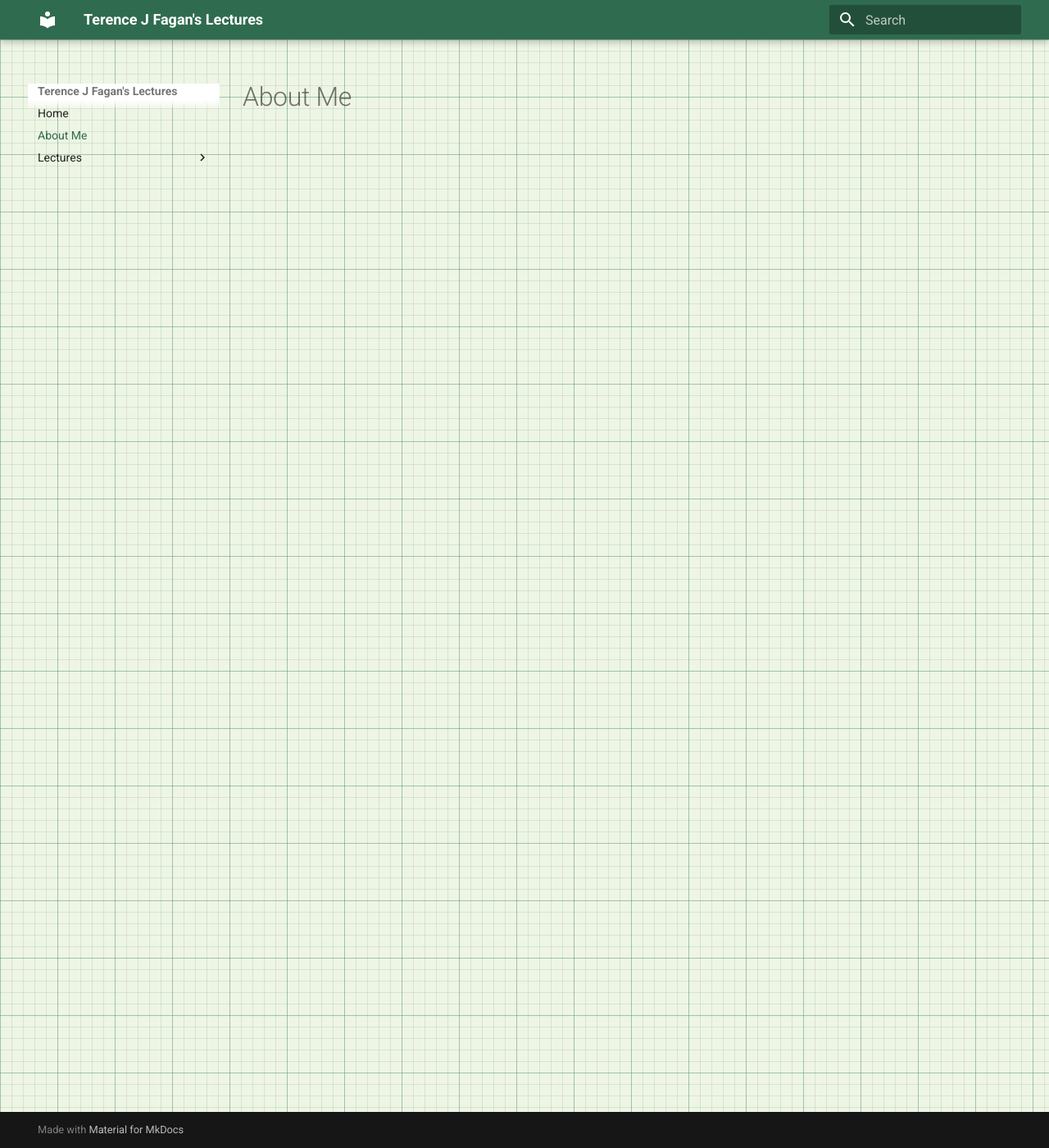
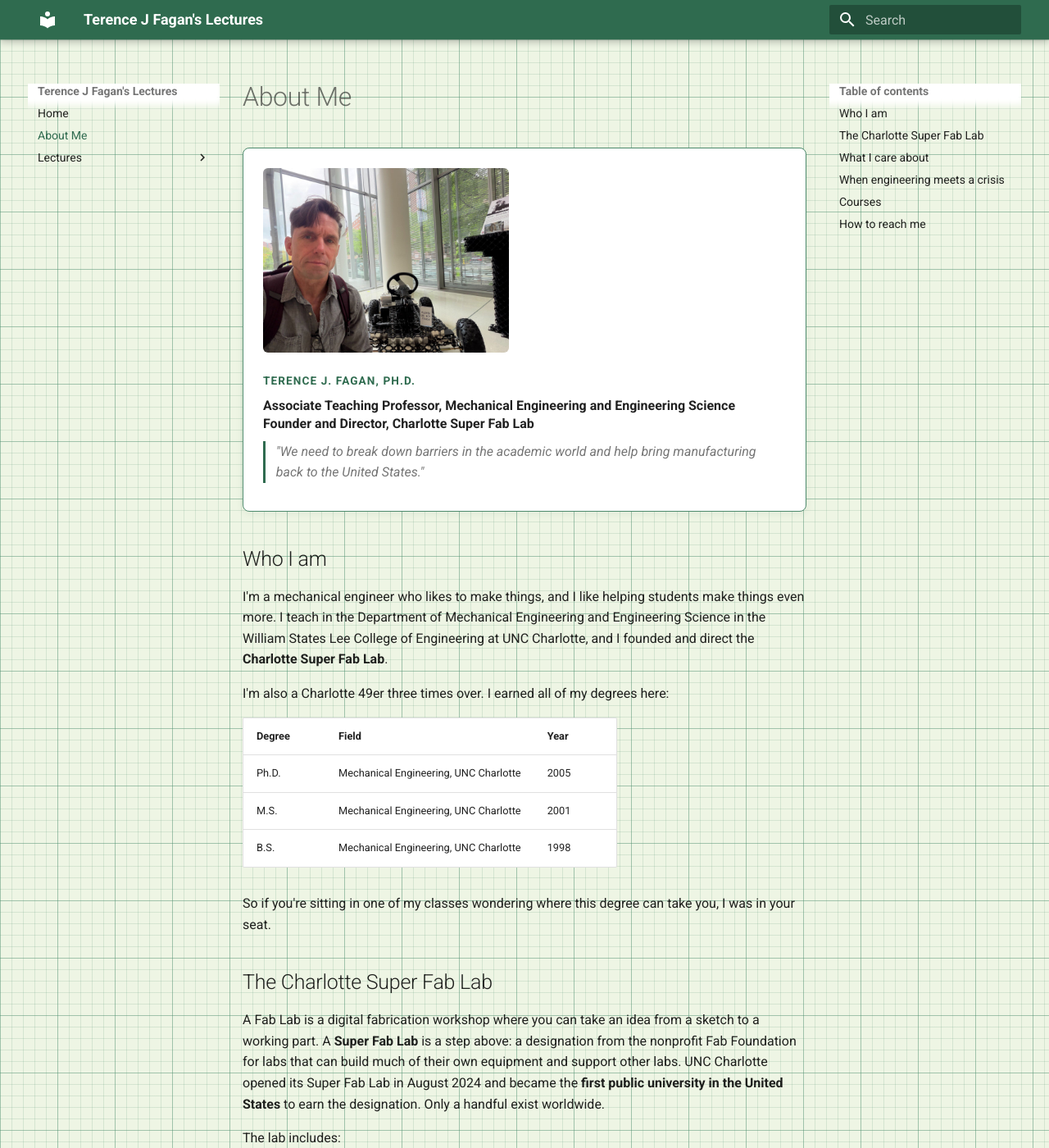
Before and after one commit to dtjfagan/LecturesbyFagan, an MkDocs documentation site: the page built from docs/aboutme/index.md, in a window 1280 px wide and 1400 px high. Shown: the whole window at 82% size. Built offline with MkDocs 1.6.1 and Material for MkDocs 9.7.7, drawn with Linux system fonts in a browser that asks for light colours; some of the changed text lies outside the part shown.

Commit message:
added about me.

```diff
--- a/docs/aboutme/index.md
+++ b/docs/aboutme/index.md
@@ -1 +1,66 @@
-#About Me
+# About Me
+
+<div class="about-hero">
+  <img src="../Lectures/Intro2Robotics/images/voxel-kart-selfie.jpg" alt="Terence Fagan next to a go-kart built from voxels at the MIT Center for Bits and Atoms exhibit">
+  <div class="about-hero-text">
+    <p class="deck-eyebrow">Terence J. Fagan, Ph.D.</p>
+    <p class="about-role">Associate Teaching Professor, Mechanical Engineering and Engineering Science<br>Founder and Director, Charlotte Super Fab Lab</p>
+    <p class="about-quote">"We need to break down barriers in the academic world and help bring manufacturing back to the United States."</p>
+  </div>
+</div>
+
+## Who I am
+
+I'm a mechanical engineer who likes to make things, and I like helping students make things even more. I teach in the Department of Mechanical Engineering and Engineering Science in the William States Lee College of Engineering at UNC Charlotte, and I founded and direct the **Charlotte Super Fab Lab**.
+
+I'm also a Charlotte 49er three times over. I earned all of my degrees here:
+
+| Degree | Field | Year |
+|---|---|---|
+| Ph.D. | Mechanical Engineering, UNC Charlotte | 2005 |
+| M.S. | Mechanical Engineering, UNC Charlotte | 2001 |
+| B.S. | Mechanical Engineering, UNC Charlotte | 1998 |
+
+So if you're sitting in one of my classes wondering where this degree can take you, I was in your seat.
+
+## The Charlotte Super Fab Lab
+
+A Fab Lab is a digital fabrication workshop where you can take an idea from a sketch to a working part. A **Super Fab Lab** is a step above: a designation from the nonprofit Fab Foundation for labs that can build much of their own equipment and support other labs. UNC Charlotte opened its Super Fab Lab in August 2024 and became the **first public university in the United States** to earn the designation. Only a handful exist worldwide.
+
+The lab includes:
+
+- CNC milling and a water jet cutter
+- Precision metrology (measuring parts accurately)
+- Circuit board production
+- A robotic arm
+- Entry-level and professional-grade machines, side by side
+
+It's a partnership between the Lee College of Engineering and the College of Computing and Informatics, and it also serves the Charlotte region's 3,600-plus manufacturers. Local companies and small businesses can use equipment that is usually only available to large organizations.
+
+What I want you to take from it: "With the Super Fab Lab, our students can be more agile than industry. It puts the power in the students' hands so they can reach a final product much faster than traditional methods."
+
+## What I care about
+
+- **Hands-on learning.** You learn engineering by building, testing, breaking, and rebuilding, not only by reading about it.
+- **From maker to manufacturer.** I think a lot about the path from a one-off prototype in a lab to a product made at scale, and about what that path means for U.S. manufacturing.
+- **Safety and ownership.** A good lab is one where everyone, including the newest student, feels able to speak up.
+- **Honest engineering.** Know what you can defend, and say clearly what you don't know yet.
+
+## When engineering meets a crisis
+
+In spring 2020, at the start of the COVID-19 pandemic, hospitals were short on protective equipment. I helped lead a UNC Charlotte effort to make face shields. We started with 3D printers, at about 100 shields a day, then worked with industrial partners to move to mass manufacturing. Together we produced more than **100,000 face shields**.
+
+That project is a good example of what I hope you learn here: the same skills that make a prototype can, with the right partners, make a difference at scale.
+
+## Courses
+
+- **MEGR 2156 / 2157**, including the 3D lab
+- **Machine Design**
+- Guest sessions such as [Teach Me Robotics](../Lectures/Intro2Robotics/index.md) in Introduction to Robotics
+
+## How to reach me
+
+- **Email:** tjfagan@charlotte.edu (the best way to reach me; email to set up a time to meet)
+- **Office:** Duke Centennial Hall 394
+- **Phone:** 704-687-8334
+- **Lab:** [Charlotte Super Fab Lab](https://sfl.charlotte.edu/) (open to students; ask me how to get started)
--- a/docs/stylesheets/extra.css
+++ b/docs/stylesheets/extra.css
@@ -110,3 +110,22 @@
   margin-top: 0.35em; font-size: 0.7rem; font-weight: 700; color: var(--md-primary-fg-color);
 }
 @media (max-width: 30em) { .deck-qrs { width: 100%; justify-content: center; } }
+
+/* ---------- About Me hero ---------- */
+.about-hero {
+  display: flex; flex-wrap: wrap; align-items: center; gap: 1.2rem 1.8rem;
+  margin: 1em 0 1.5em; padding: 1.2rem;
+  background: var(--md-default-bg-color);
+  border: 1px solid var(--md-primary-fg-color--light); border-radius: 8px;
+  box-shadow: 0 2px 10px rgba(36, 83, 61, 0.08);
+}
+.md-typeset .about-hero img {
+  width: 15rem; max-width: 100%; aspect-ratio: 4 / 3; object-fit: cover; border-radius: 6px;
+}
+.about-hero-text { flex: 1 1 16rem; min-width: 0; }
+.md-typeset .about-hero-text p { margin: 0 0 0.6em; }
+.md-typeset .about-role { font-weight: 700; line-height: 1.4; }
+.md-typeset .about-quote {
+  font-style: italic; color: var(--md-default-fg-color--light);
+  border-left: 3px solid var(--md-primary-fg-color); padding-left: 0.8em;
+}
```
